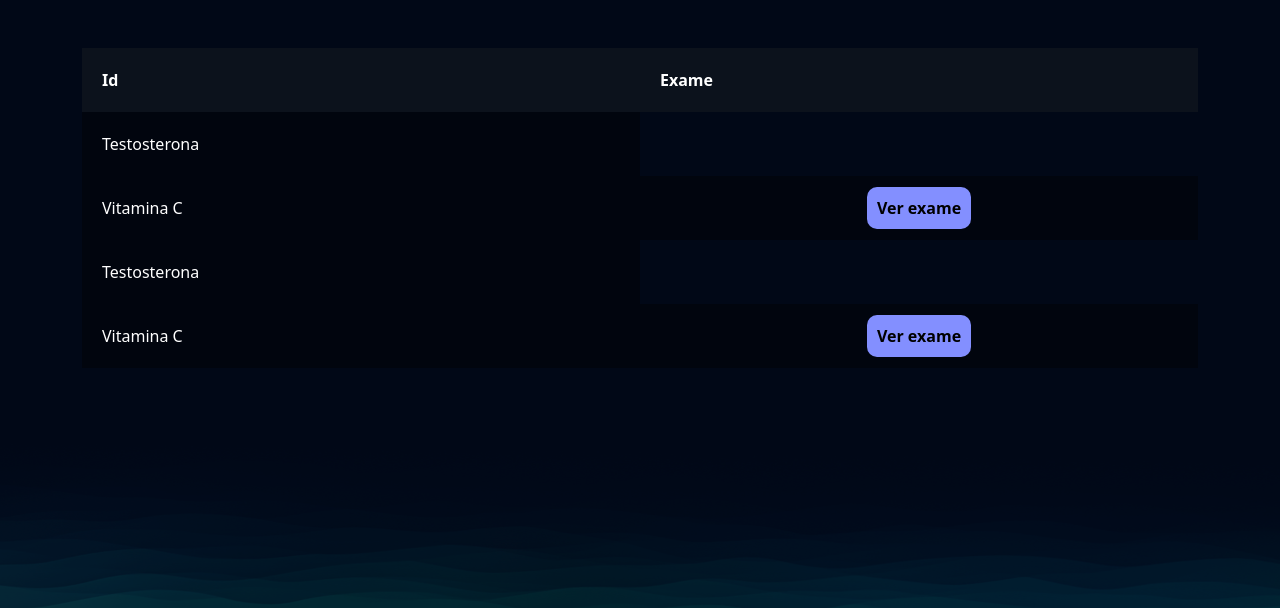
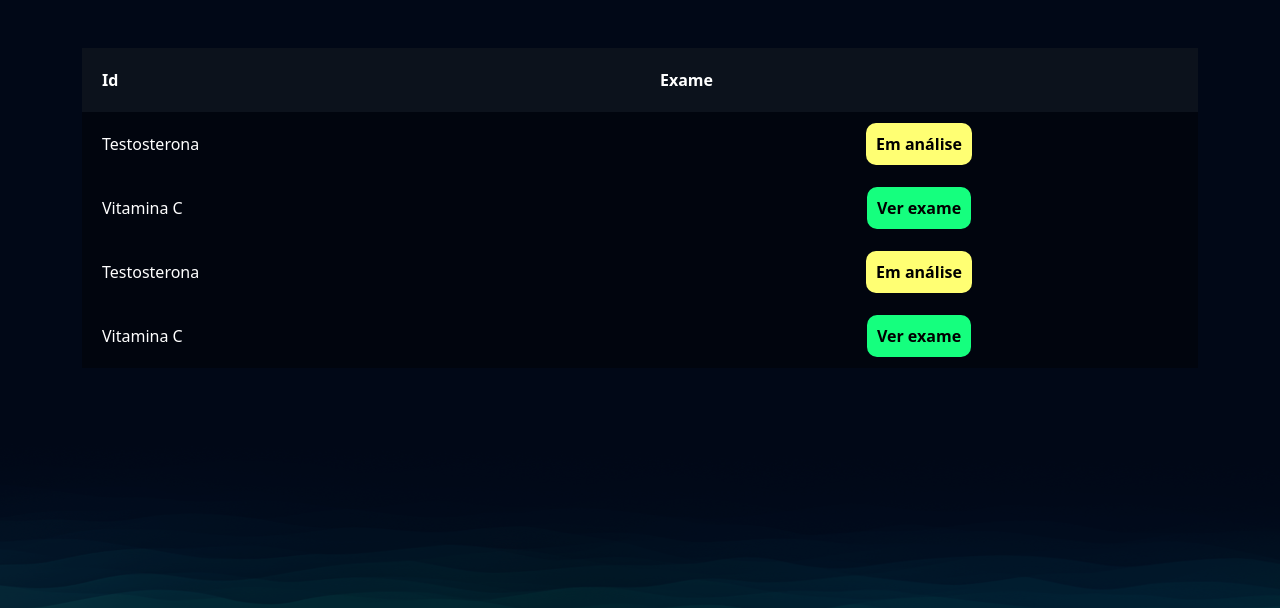
Before and after one commit to EdmarLelis/VitaLab, a Django app: a page that uses exames/templates/acesso_medico.html in a window 1280 px wide. Shown: the top 608 px of the page. Run offline with Django 4.2, Linux system fonts and the light colour scheme; data comes from the database, SQL or seed files in the repository.

Commit message:
pagina de acesso médico finalizada.

```diff
--- a/exames/templates/acesso_medico.html
+++ b/exames/templates/acesso_medico.html
@@ -22,10 +22,9 @@
                             <tr class="linha-tabela">
                                 <td>{{exame.exame.nome}}</td>
                                 {% if exame.resultado %}
-                                    <td style="text-align: center;"><a style="text-decoration: none;" href="#" class="btn-secundario">Ver exame</a></td>
-
+                                    <td style="text-align: center;"><a style="text-decoration: none; background-color: rgb(21, 255, 126);" href="{{exame.resultado.url}}" class="btn-secundario">Ver exame</a></td>
                                 {% else %}
-
+                                    <td style="text-align: center;"><a style="text-decoration: none; background-color: rgb(255, 255, 115);" href="#" class="btn-secundario">Em análise</a></td>
                                 {% endif %}
                             </tr>
                         {% endfor %}
```
